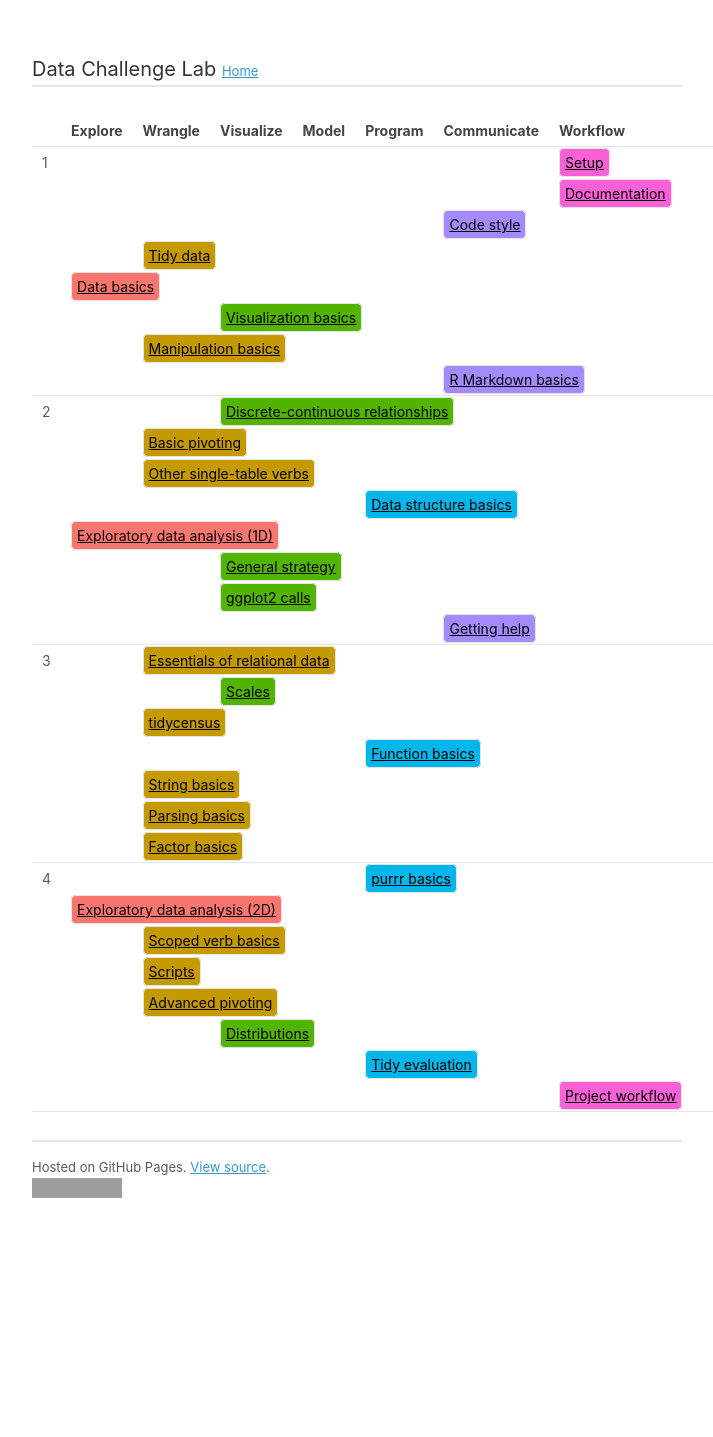
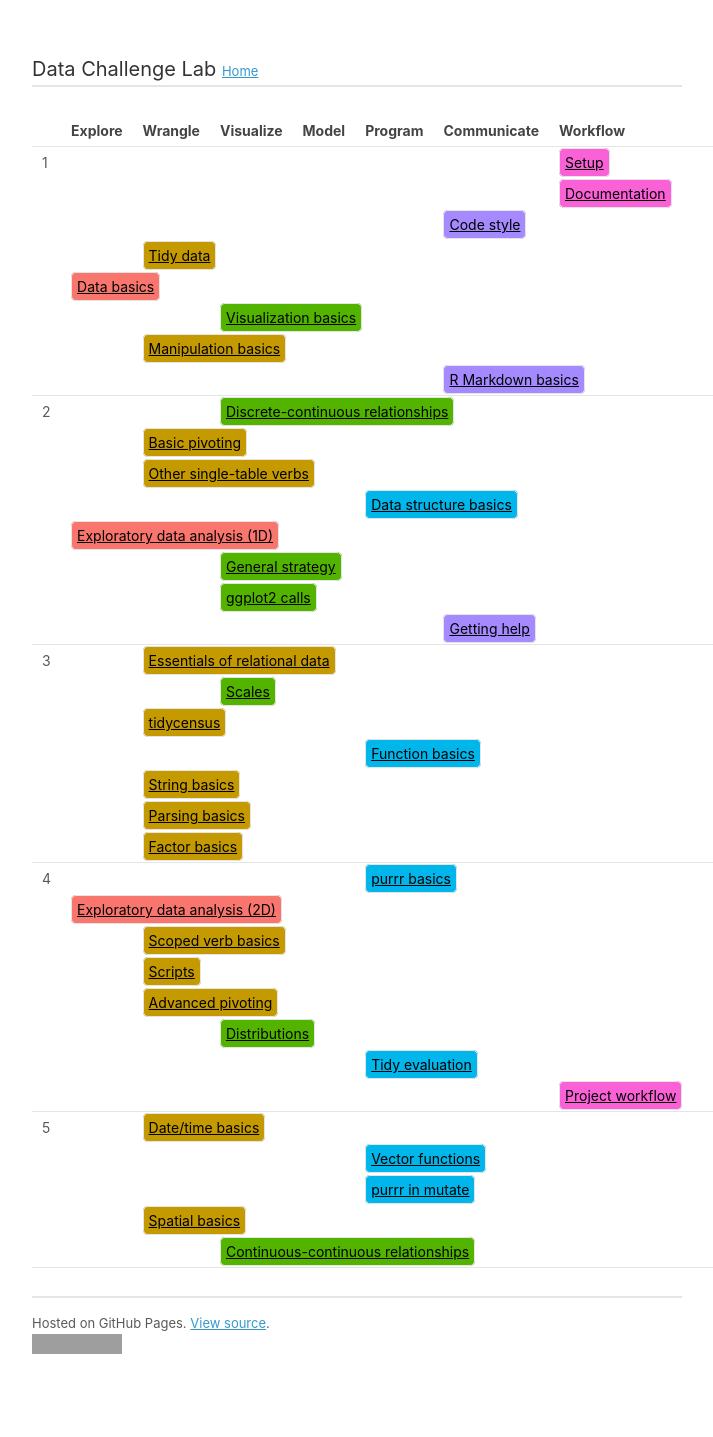
Before and after one commit to dcl-2020-01/curriculum, a Jekyll site: the page built from docs/index.md, in a window 1280 px wide. Shown: the whole page, without its empty margins (283-996 px from the left). Built offline with Jekyll 4.4.1, drawn with Linux system fonts in a browser that asks for light colours; our own code applies the rules of GitHub Pages for plain Markdown files; a script that is not in the unit is left out; before the commit the page ends 1281 px from its top, so only the background shows below that; grey boxes are pictures that could not be loaded.

Commit message:
Update for week 5

```diff
--- a/docs/index.md
+++ b/docs/index.md
@@ -224,4 +224,36 @@ title: Theme index
   <td colspan="6"><a class="workflow" href="project-workflow.html">Project workflow</a></td>
 </tr>
 </tbody>
+<tbody>
+<tr>
+<td id='week-5'>5</td>
+  <td colspan="1"></td>
+  <td colspan="6"><a class="wrangle" href="datetime-basics.html">Date/time basics</a></td>
+  <td colspan="5"></td>
+</tr>
+<tr>
+<td></td>
+  <td colspan="4"></td>
+  <td colspan="6"><a class="program" href="function-vector.html">Vector functions</a></td>
+  <td colspan="2"></td>
+</tr>
+<tr>
+<td></td>
+  <td colspan="4"></td>
+  <td colspan="6"><a class="program" href="purrr-mutate.html">purrr in mutate</a></td>
+  <td colspan="2"></td>
+</tr>
+<tr>
+<td></td>
+  <td colspan="1"></td>
+  <td colspan="6"><a class="wrangle" href="spatial-basics.html">Spatial basics</a></td>
+  <td colspan="5"></td>
+</tr>
+<tr>
+<td></td>
+  <td colspan="2"></td>
+  <td colspan="6"><a class="visualize" href="vis-continuous-continuous.html">Continuous-continuous relationships</a></td>
+  <td colspan="4"></td>
+</tr>
+</tbody>
 </table>
--- a/syllabus.yml
+++ b/syllabus.yml
@@ -1,4 +1,4 @@
-cur-week: 04
+cur-week: 05
 
 weeks:
   week-01:
@@ -31,7 +31,6 @@ weeks:
   - factor-basics
 
   week-04:
-#  - function-anonymous
   - purrr-basics
   - eda-2d
   - manip-scoped
@@ -47,7 +46,6 @@ weeks:
   - purrr-mutate
   - spatial-basics
   - vis-continuous-continuous
-  - model-basics
 
   week-06:
   - list-cols
```
